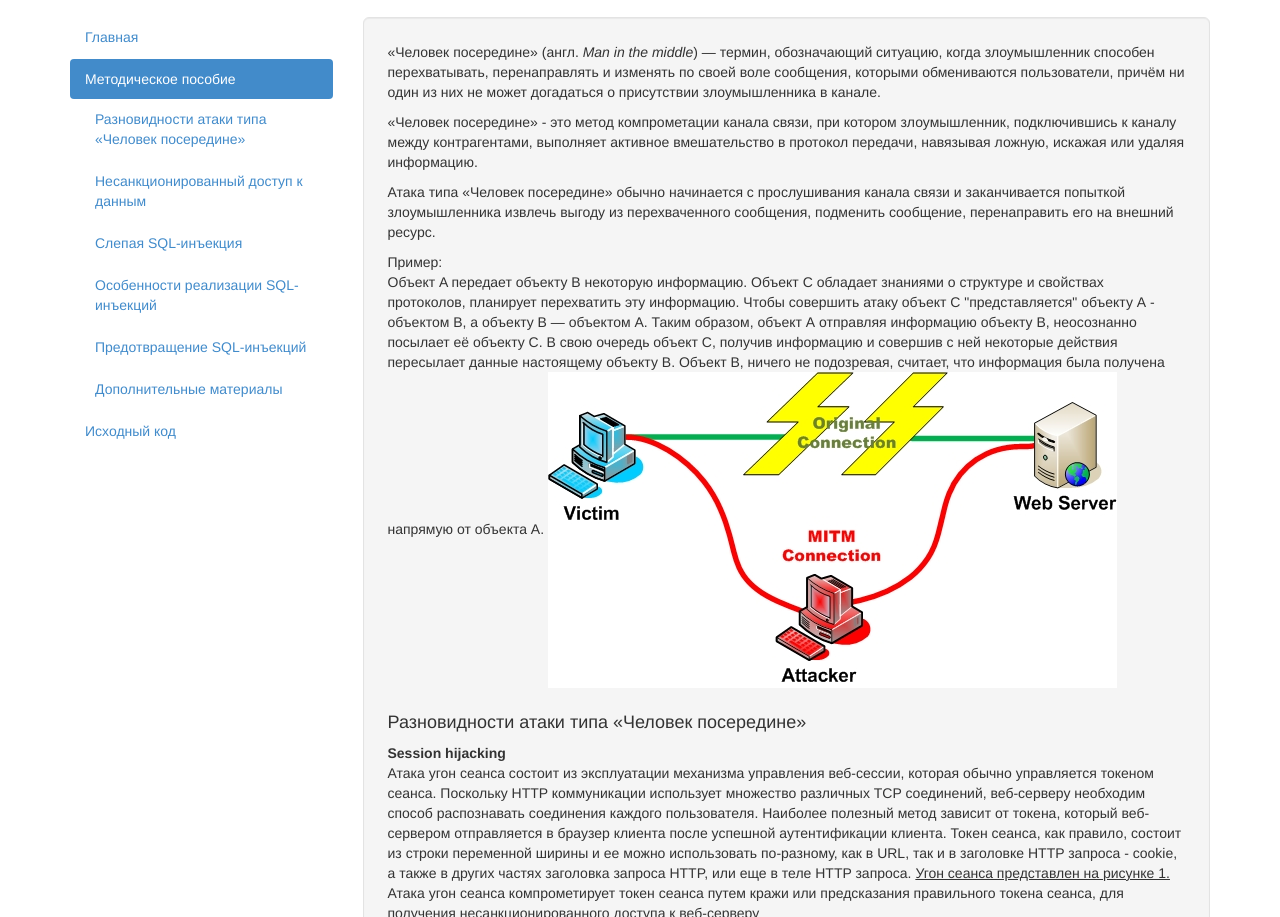
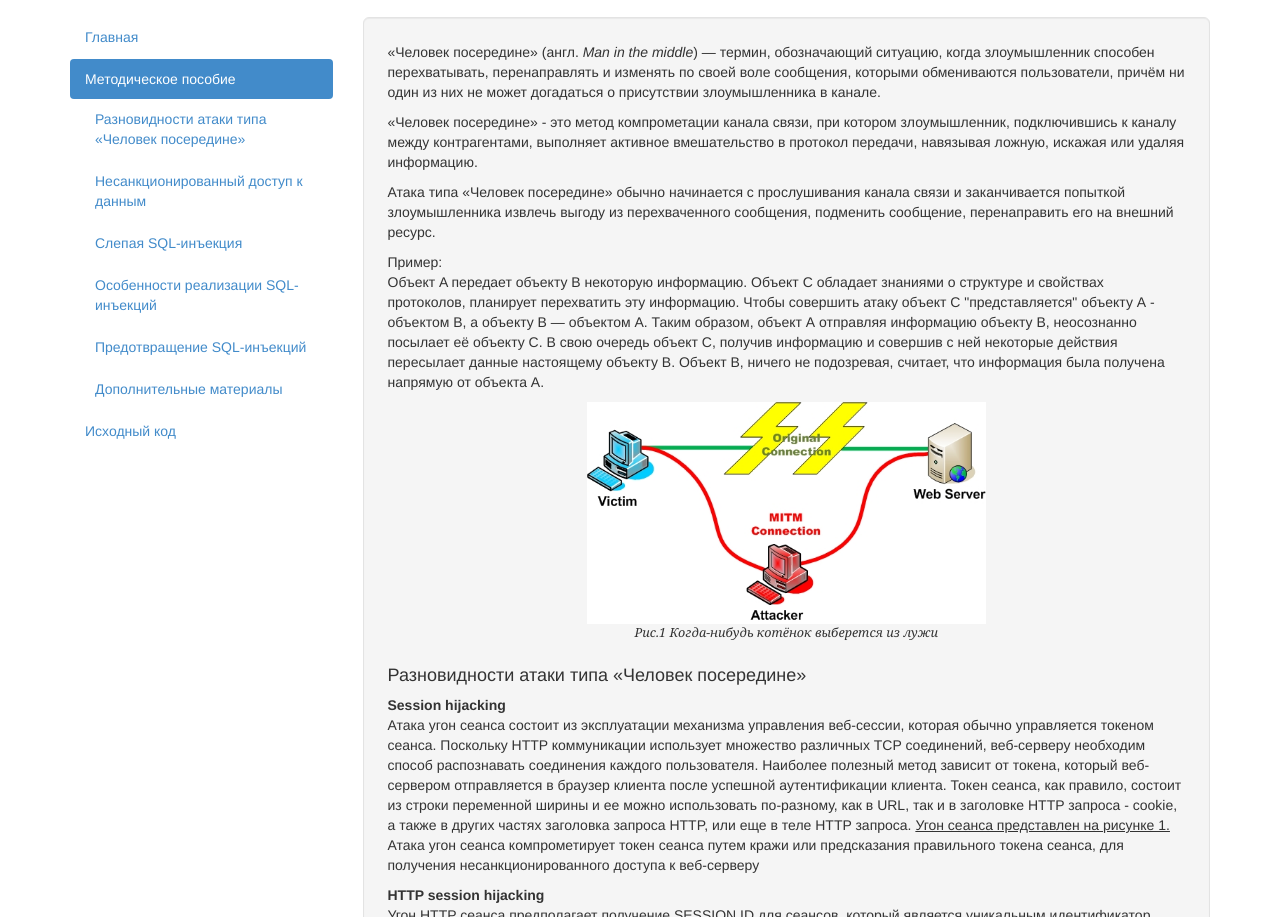
Before and after one commit to vyalovaa/mitm-lab, a plain HTML site: page documentation.html in a window 1280 px wide. Shown: the part 183-1100 px from the top of the page. Drawn offline with Linux system fonts and the light colour scheme.

Commit message:
Update documentation.html

```diff
--- a/documentation.html
+++ b/documentation.html
@@ -27,6 +27,18 @@
 			.callout-info {
 				background-color: #F0F7FD;
 				border-color: #D0E3F0;
+			}
+			figure.img {
+				margin: 0;
+				text-align: center;
+			}
+			figure.img img {  <!--/* изображение уменьшается пропорционально экрану браузера */-->
+				max-width: 100%;
+				height: auto;
+			}
+			figure.img figcaption {  <!--/* стиль описания */-->
+				padding: 0 1%;
+				font: italic 90% Georgia,serif;
 			}
 		</style>
 
@@ -88,7 +100,14 @@
 							Чтобы совершить атаку объект С "представляется" объекту А - объектом В, а объекту В — объектом А. Таким образом, объект А отправляя информацию объекту В,
 							неосознанно посылает её объекту С. В свою очередь объект С, получив информацию и совершив с ней некоторые действия пересылает данные настоящему объекту В.
 							Объект В, ничего не подозревая, считает, что информация была получена напрямую от объекта А.
-							<img src = "img/mitm.jpg">
+							<br>
+							<!--<img src = "img/mitm.jpg">-->
+							<figure class="img">
+								<img alt="человек посередине" src="img/mitm.jpg" height="50%" width="50%">
+								<figcaption>Рис.1 Когда-нибудь котёнок выберется из лужи</figcaption>
+							</figure>
+
+
 						</p>
 
 						<h4 id="podzagolovok-1">Разновидности атаки типа «Человек посередине»</h4>
```
